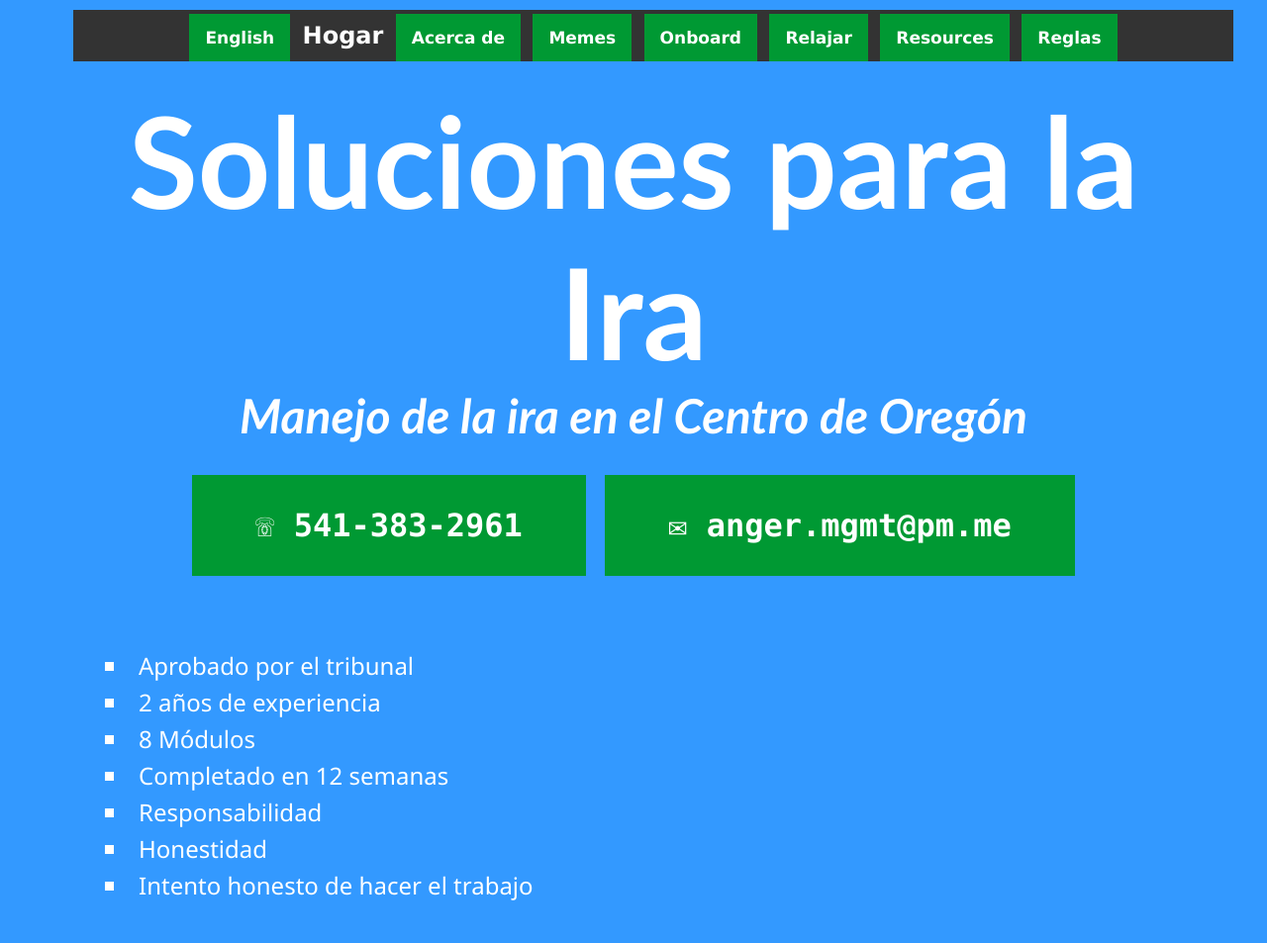
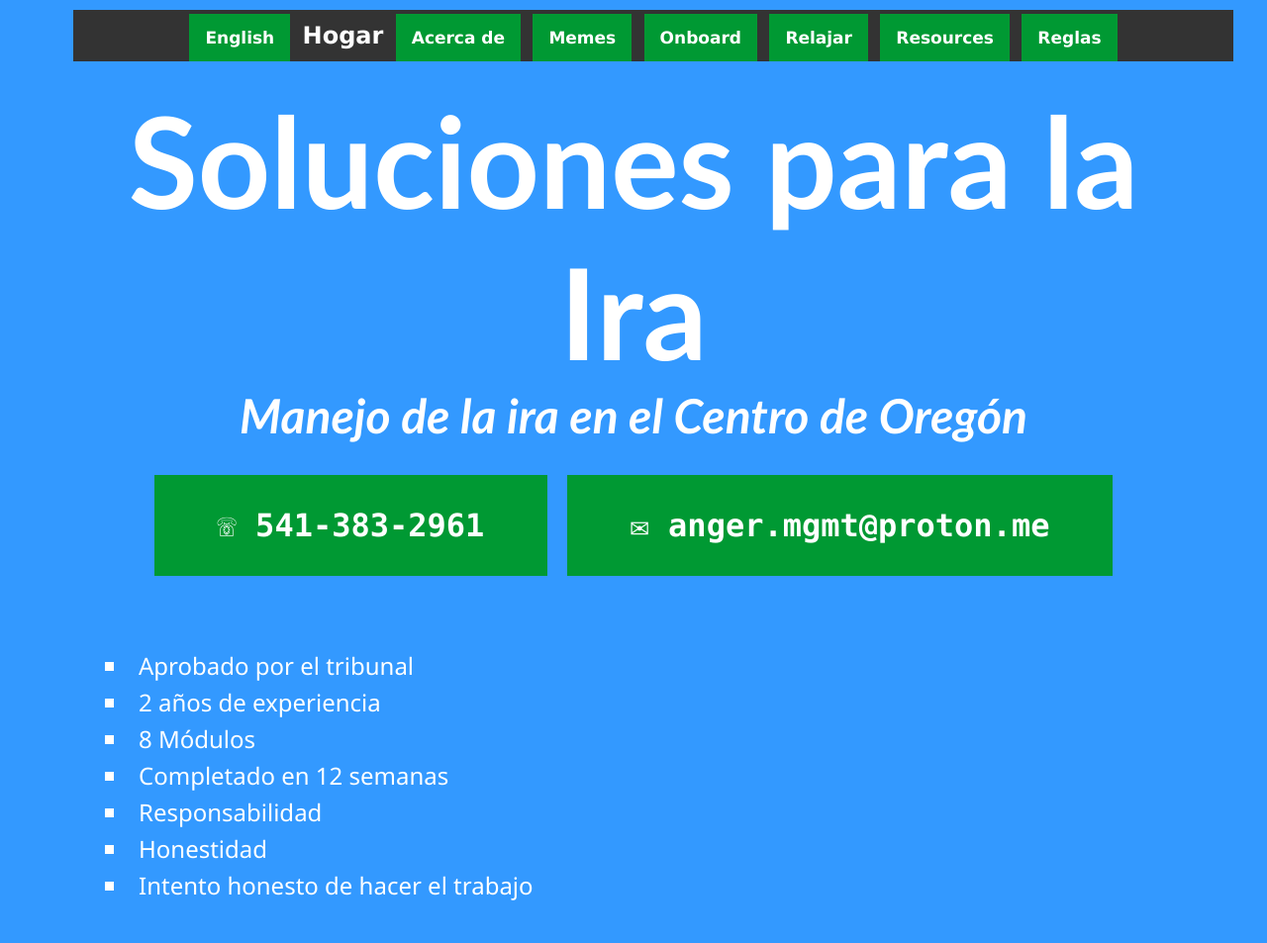
Before and after one commit to AngerSolutions/angersolutions.github.io, a plain HTML site: page index.es.html in a window 1280 px wide. Shown: the whole page at 99% size. Drawn offline with Linux system fonts and the light colour scheme.

Commit message:
Update index.es.html

```diff
--- a/index.es.html
+++ b/index.es.html
@@ -114,7 +114,7 @@
         </h2>
         <h3>
             <a href="tel:5413832961">&#x260F; 541-383-2961</a>
-            <a href="mailto:anger.mgmt@protonmail.com">&#x2709; anger.mgmt@pm.me</a>
+            <a href="mailto:anger.mgmt@protonmail.com">&#x2709; anger.mgmt@proton.me</a>
         </h3>
         <ul>
             <li>Aprobado por el tribunal</li>
```
